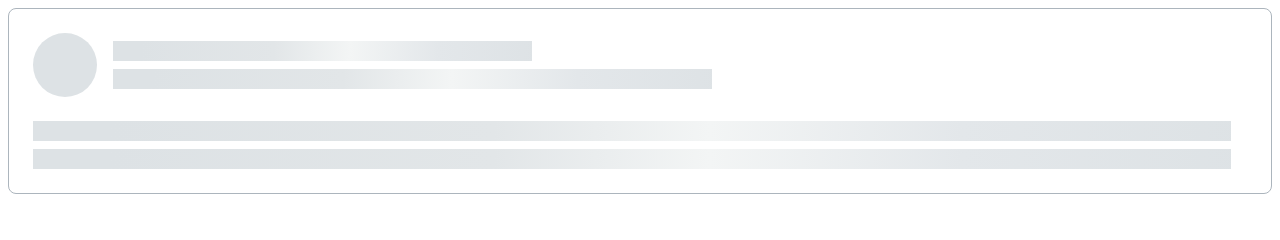
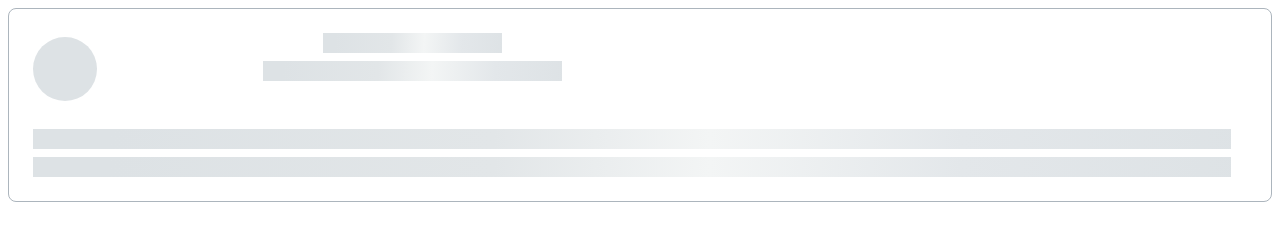
Before and after one commit to klyukinaxen/htmlcss-20220616_xenia-klyukina, a website: page 04-lection2/02-skeleton/index.html in a window 1280 px wide. Drawn offline with Linux system fonts and the light colour scheme.

Commit message:
fixes for skeleton

```diff
--- a/04-lection2/02-skeleton/index.html
+++ b/04-lection2/02-skeleton/index.html
@@ -9,14 +9,14 @@
         <div class="skeleton">
             <div class="skeleton__top-part">
                 <div class="skeleton__avatar"></div>
-                <div class="skeleton__top-part_text">
-                    <div class="skeleton__title line" ></div>
-                    <div class="skeleton__subtitle line"></div>
+                <div class="skeleton__top-part skeleton__top-part_text">
+                    <div class="skeleton__line skeleton__line_short"></div>
+                    <div class="skeleton__line skeleton__line_long"></div>
                 </div>
             </div>
             <div class="skeleton__content-part">
-                <div class="line"></div>
-                <div class="line"></div>
+                <div class="skeleton__line"></div>
+                <div class="skeleton__line"></div>
             </div>
         </div>
     </body>
--- a/04-lection2/02-skeleton/skeleton.css
+++ b/04-lection2/02-skeleton/skeleton.css
@@ -6,7 +6,7 @@
     padding: 24px 40px 24px 24px;
 }
 
-.line {
+.skeleton__line {
     height: 20px;
     background: linear-gradient(
         92.51deg,
@@ -41,11 +41,11 @@
     background-color: var(--grey-2);
 }
 
-.skeleton__title {
-    width: 70%;
+.skeleton__line_short {
+    width: 30%;
 }
-.skeleton__subtitle {
-    width: 100%;
+.skeleton__line_long {
+    width: 50%;
 }
 
 .skeleton__content-part {
```
